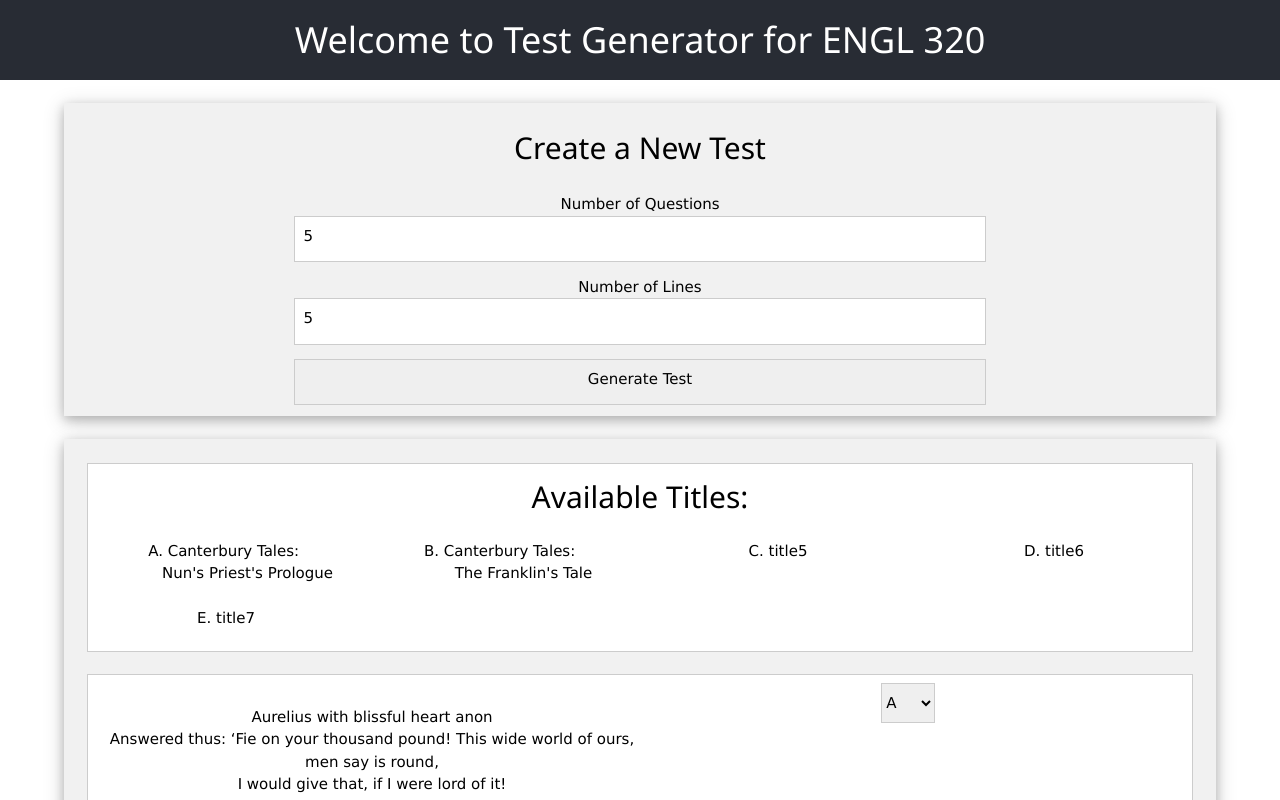
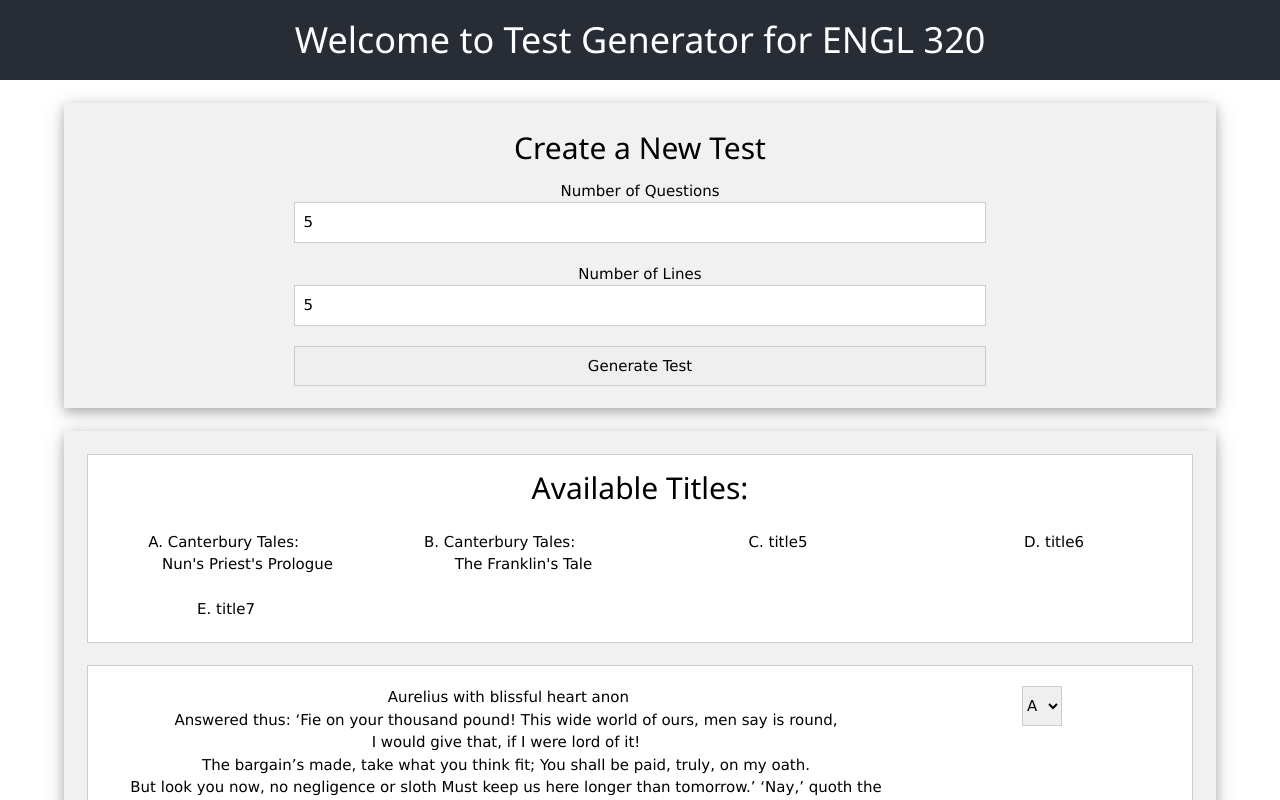
Before and after one commit to vladov3000/engl320-tests, a React (Create React App) app: page / in a window 1280 px wide. Both pictures are taken after a click on the button "Generate Test". Shown: the top 800 px of the page. Built offline with nearby package versions, Linux system fonts and the light colour scheme.

Commit message:
added lines error message

```diff
--- a/src/app-src/App.css
+++ b/src/app-src/App.css
@@ -35,8 +35,8 @@
   padding-bottom: 1%;
 }
 
-.Maker-Box * {
-  padding-bottom: 2%;
+.Maker-Box div {
+  padding-bottom: 10px;
 }
 
 .Test-Box {
@@ -63,6 +63,11 @@
   margin-bottom: 2%;
 }
 
+.Question-Table li {
+  padding-top: 20px;
+  padding-bottom: 20px;
+}
+
 .Formatted-String {
   white-space: pre-wrap;
 }
--- a/src/app-src/Test.js
+++ b/src/app-src/Test.js
@@ -27,7 +27,7 @@ class Test extends React.Component{
 			if (totalLines > 0) {
 				let startLine = totalLines * Math.random() << 0;
 				let endLine = startLine + this.props.lines;
-				tempContents = tempContents.slice(getPosition(tempContents, '\n', startLine),
+				tempContents = tempContents.slice(getPosition(tempContents, '\n', startLine) + 1,
 					getPosition(tempContents, '\n', endLine));
 			}
 
@@ -83,8 +83,8 @@ class Test extends React.Component{
 							<ul className="w3-ul w3-border w3-white Question-Table">
 								{this.state.questions.map((q) =>
 									<li className={"w3-row " + q.correct}>
-											<div className="w3-col s6 w3-center Formatted-String"> {q.contents} </div>
-											<div className="w3-col s6 w3-center">
+											<div className="w3-col s9 w3-center Formatted-String"> {q.contents} </div>
+											<div className="w3-col s3 w3-center">
 												{q.correct === "Not-Checked" &&
 													<select
 										          		className="w3-border w3-select"
@@ -93,7 +93,7 @@ class Test extends React.Component{
 											            onBlur={props.handleBlur}
 											            value={props.values.name}
 											            name={q.title}
-											            style={{"width":"10%"}}
+											            style={{"width":"40px"}}
 										          	>
 										          		{[...Array(this.state.questions.length).keys()].map((i) =>
 										          			<option id={i} value={intToChar(i)}> {intToChar(i)} </option>
--- a/src/app-src/TestMaker.js
+++ b/src/app-src/TestMaker.js
@@ -33,6 +33,9 @@ class TestMaker extends React.Component {
 			          if (values.questions > getMaxQuestions()) {
 			          	errors.questions = 'Practice test can only have a maximum of ' + getMaxQuestions() + ' questions';
 			          }
+			          if (values.lines < 1) {
+			          	errors.lines = 'Practice test must contain at least 1 line of text for each question.';
+			          }
 
 			          return errors;
 			        }}
@@ -48,9 +51,9 @@ class TestMaker extends React.Component {
 			          	<div className="Maker-Box w3-container w3-card-4 w3-light-grey">
 			          		<h2>Create a New Test</h2>
 
-			          		<>
+			          		<div>
 				          		<label>Number of Questions</label>
-					          	<input
+					          	<Field
 					          		className="w3-input w3-border"
 					          		type="number"
 						          	onChange={props.handleChange}
@@ -61,24 +64,24 @@ class TestMaker extends React.Component {
 					          	<div className="Error-Msg">
 					          		<ErrorMessage name="questions"/>
 					          	</div>
-				          	</>
+				          	</div>
 
-				          	<>
+				          	<div>
 				          		<label>Number of Lines</label>
-					          	<input
+					          	<Field
 					          		className="w3-input w3-border"
 					          		type="number"
 						          	onChange={props.handleChange}
 						            onBlur={props.handleBlur}
-						            value={props.initialValues.lines}
+						            value={props.values.lines}
 						            name="lines"
 					          	/>
 					          	<div className="Error-Msg">
 					          		<ErrorMessage name="lines"/>
 					          	</div>
-				          	</>
+				          	</div>
 
-				            <>
+				            <div>
 					            <button
 					            	className="w3-input w3-border"
 					            	type="submit"
@@ -86,7 +89,7 @@ class TestMaker extends React.Component {
 					            >
 					              Generate Test
 					            </button>
-				            </>
+				            </div>
 			            </div>
 			          </Form>
 			        )}
```
